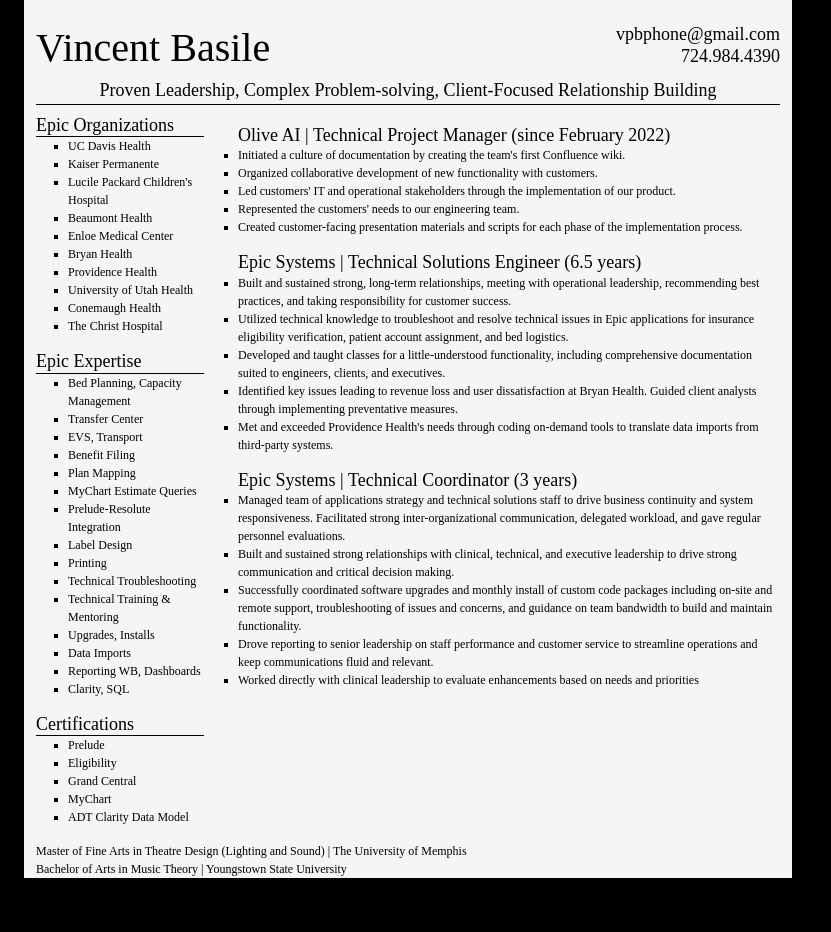
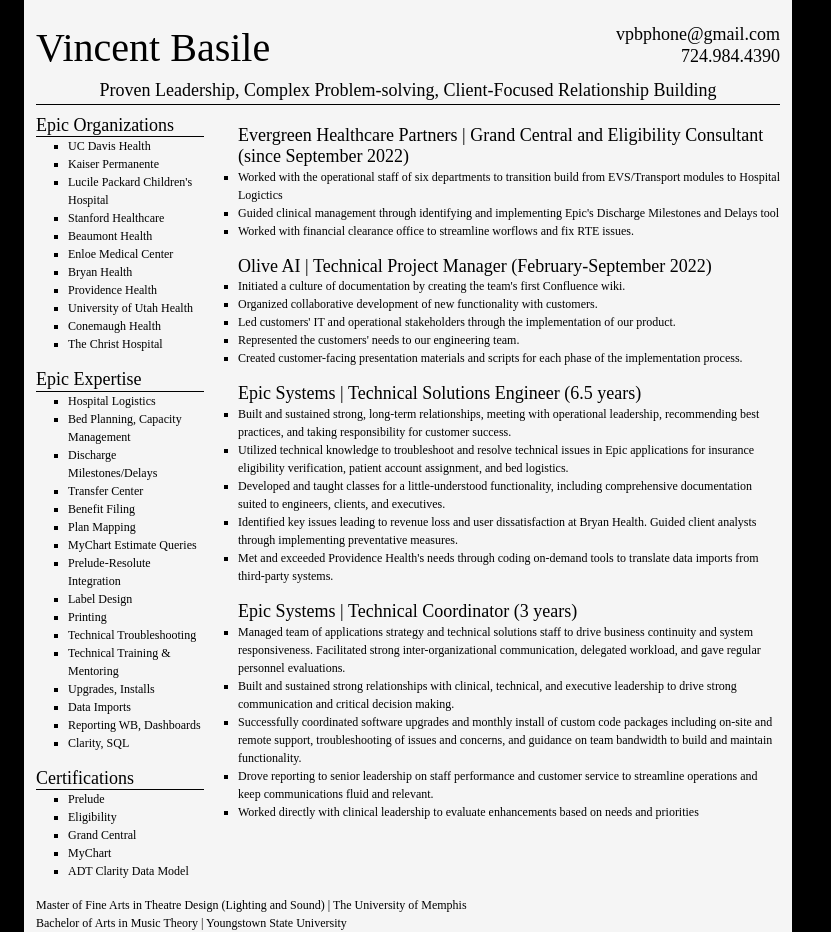
Before and after one commit to vpbasile/resume-sp, a React (Create React App) app: page /comp in a window 1280 px wide. Shown: the whole page, without its empty margins (0-831 px from the left). Before the commit the page ends 878 px from the top, so only its background shows below. Built offline with nearby package versions, Linux system fonts and the light colour scheme; the HTML template or start-up script is replaced by a standard one.

Commit message:
Updating content and creating concept_job

```diff
--- /dev/null
+++ b/src/pages/ComponentizedResume/concept_job/ts_defs.ts
@@ -0,0 +1,11 @@
+interface positionData {
+	positionTitle: string,
+	timePeriod: string,
+	accomplishments: string[]
+}
+
+export type employmentData = {
+	id: string,
+	employer: string,
+	positions: positionData[]
+}
--- a/src/pages/ComponentizedResume/index.tsx
+++ b/src/pages/ComponentizedResume/index.tsx
@@ -1,6 +1,6 @@
 // import "./bootstrap-grid.css";
 import "../../shared-css/bootstrap.min.css"
-import EmploymentHistory from "../../shared-components/EmploymentHistory";
+import EmploymentHistory from "../../shared-components/sect_EmpHistory";
 import HeaderRow from "../../shared-components/HeaderRow";
 import Section from "../../shared-components/Section";
 import "./resume.css"
--- a/src/pages/ComponentizedResume/resumeData.ts
+++ b/src/pages/ComponentizedResume/resumeData.ts
@@ -1,6 +1,8 @@
+// Imports
+import {employmentData} from "./concept_job/ts_defs";
+
 export const personData = { name: "Vincent Basile", email: "vpbphone@gmail.com", phone: "724.984.4390", headline: `Proven Leadership, Complex Problem-solving, Client-Focused Relationship Building` };
 export const summary = `Analytical, innovative, and motivated Technical Consultant with 7 years experience supporting Epic organizations and twice that time spent as a creative collaborator in fast-paced and challenging environments. Diverse analytical and problem-solving skills, including experience in software development, data analysis, user experience support, and report design. Extensive experience optimizing workflow efficiencies and reducing costs. Strong client-focused relationship-building skills and a passion for knowledge sharing via well-written documentation.`;
-
 
 // <> Define the data structures for the resume
 type sectionName = "header" | "sidebar" | "main" | "footer"
@@ -18,6 +20,7 @@
 	"UC Davis Health",
 	"Kaiser Permanente",
 	`Lucile Packard Children's Hospital`,
+	`Stanford Healthcare`,
 	`Beaumont Health`,
 	`Enloe Medical Center`,
 	`Bryan Health`,
@@ -27,9 +30,10 @@
 	`The Christ Hospital`]
 
 export const listExpertise: list = [
+	"Hospital Logistics",
 	"Bed Planning, Capacity Management",
+	"Discharge Milestones/Delays",
 	"Transfer Center",
-	"EVS, Transport",
 	"Benefit Filing",
 	"Plan Mapping",
 	"MyChart Estimate Queries",
@@ -46,23 +50,20 @@
 
 export const listCerts: list = ["Prelude", "Eligibility", "Grand Central", "MyChart", "ADT Clarity Data Model"]
 
-interface positionData {
-	positionTitle: string,
-	timePeriod: string,
-	accomplishments: string[]
-}
-
-
-export type employmentData = {
-	id: string,
-	employer: string,
-	positions: positionData[]
-}
-
 export const employmentList: employmentData[] = [
 	{
+		id: "005", employer: "Evergreen Healthcare Partners", positions: [{
+			positionTitle: "Grand Central and Eligibility Consultant", timePeriod: "since September 2022",
+			accomplishments: [
+				`Worked with the operational staff of six departments to transition build from EVS/Transport modules to Hospital Logictics`,
+				`Guided clinical management through identifying and implementing Epic's Discharge Milestones and Delays tool`,
+				`Worked with financial clearance office to streamline worflows and fix RTE issues.`
+			]
+		}]
+	},
+	{
 		id: "004", employer: "Olive AI", positions: [{
-			positionTitle: "Technical Project Manager", timePeriod: "since February 2022", accomplishments: [
+			positionTitle: "Technical Project Manager", timePeriod: "February-September 2022", accomplishments: [
 				`Initiated a culture of documentation by creating the team's first Confluence wiki.`,
 				`Organized collaborative development of new functionality with customers.`,
 				`Led customers' IT and operational stakeholders through the implementation of our product.`,
--- a/src/shared-components/EmploymentHistory.tsx
+++ b/src/shared-components/sect_EmpHistory.tsx
@@ -1,4 +1,5 @@
-import { employmentData, employmentList } from "../pages/ComponentizedResume/resumeData"
+import { employmentData } from "../pages/ComponentizedResume/concept_job/ts_defs"
+import { employmentList } from "../pages/ComponentizedResume/resumeData"
 
 type myProps = { employmentData: employmentData[] }
 export default function EmploymentHistory(props: myProps): JSX.Element { return (<div>
```
Also changed, not shown: src/pages/ComponentizedResume/concept_job/readme.md (added).
